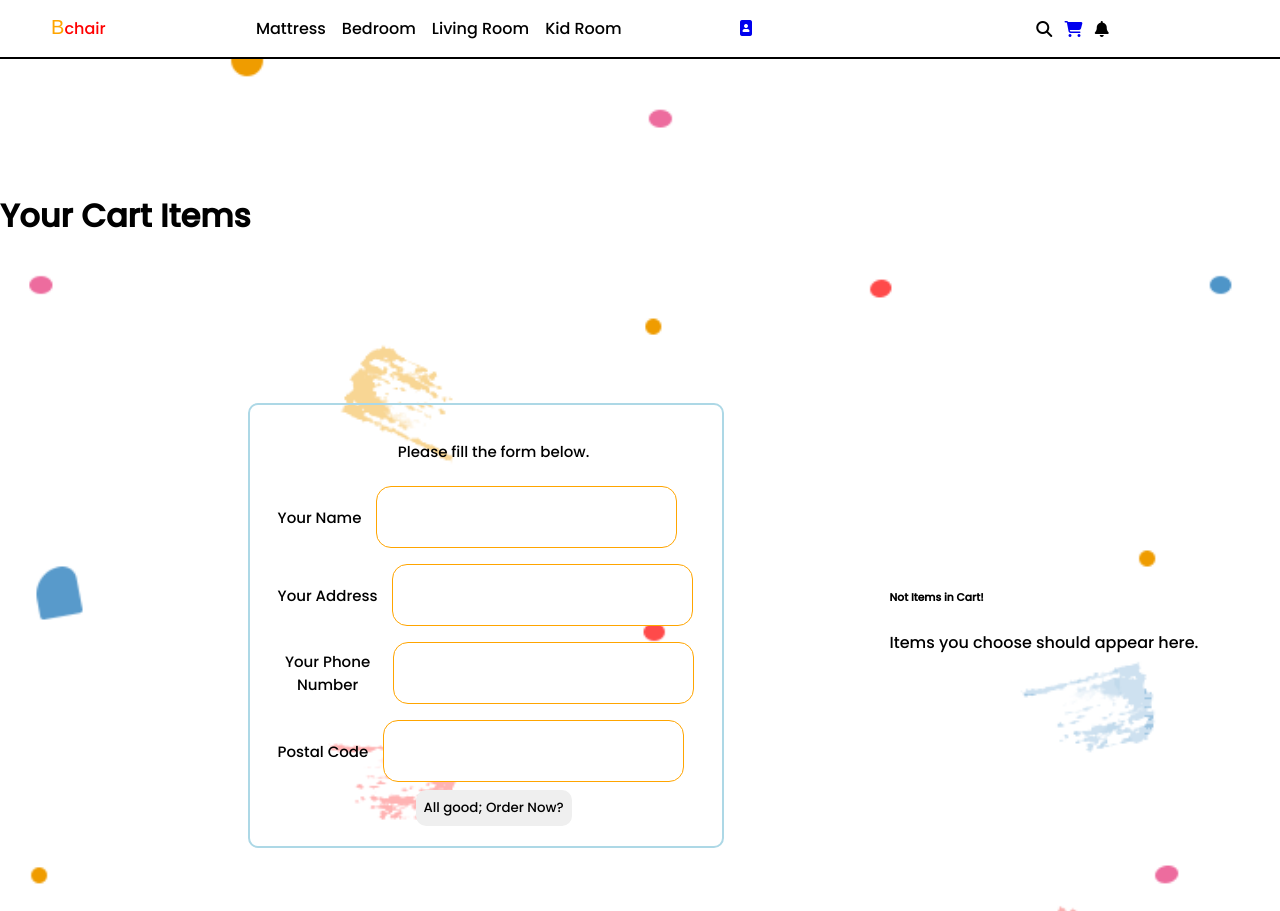
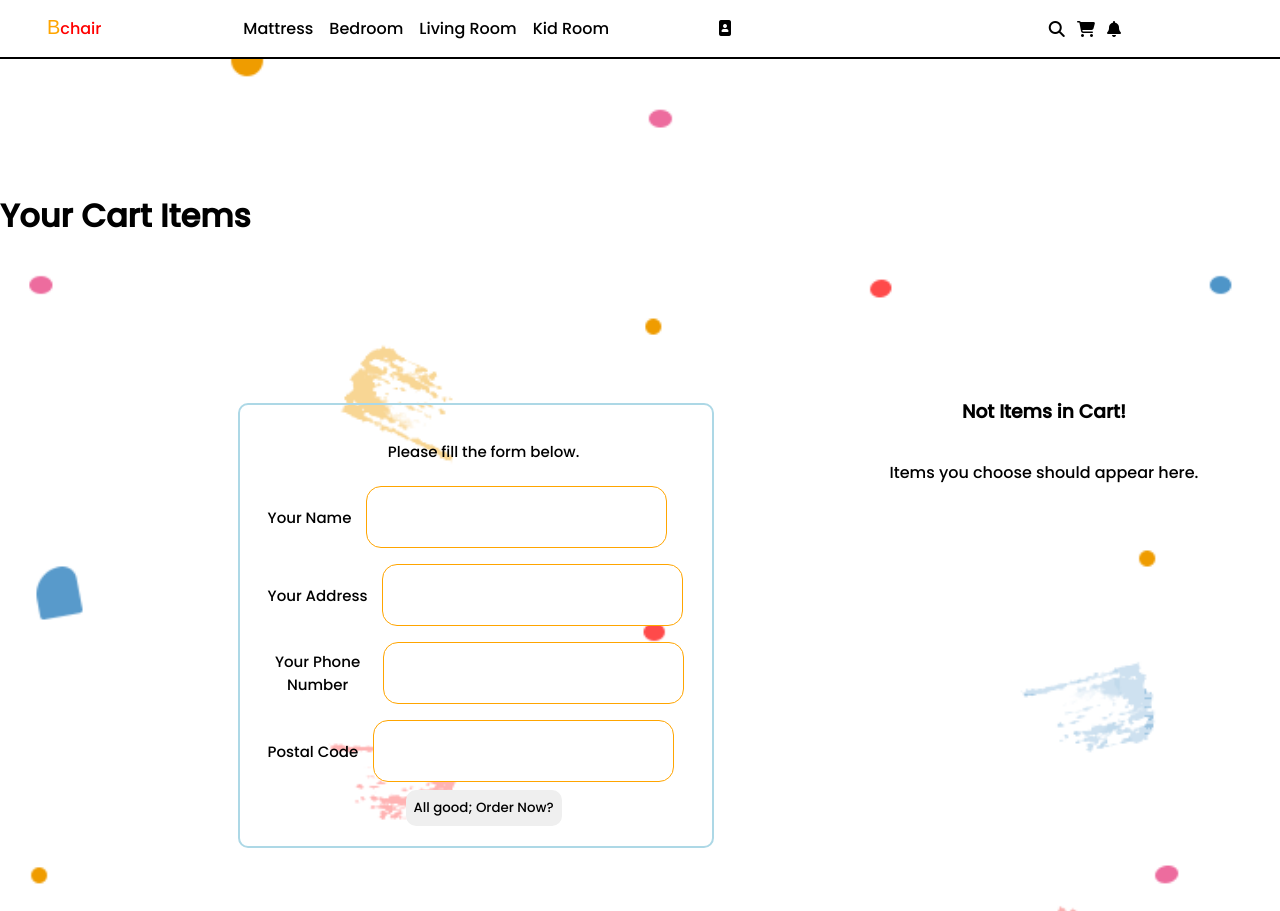
Before and after one commit to Zedtek-me/E-commerce, a Django app: template Ebackend/template/checkout.html in a window 1280 px wide. Shown: the top 911 px of the page. Run offline with Django 4.2, Linux system fonts and the light colour scheme; the template is opened without the code that fills it, so the values that code supplies are empty; some libraries are stand-ins or nearby versions.

Commit message:
worked on checkout page and styles

```diff
--- a/Ebackend/static/css/signin_nd_up.css
+++ b/Ebackend/static/css/signin_nd_up.css
@@ -216,8 +216,20 @@
     margin-bottom: 30px;
 }
 
+.your-order{
+    display: flex;
+    flex-direction: column;
+    justify-content: flex-start;
+    align-items: center;
+    padding: 10px;
+    align-self: flex-start;
+}
+
+#your-order, #p-image, #p-name{
+    margin: 15px;
+}
 .your-order > #p-img{
     width:100%;
     height: 100%;
-    border-radius: 10%;
+    border-radius: 10px;
 }
--- a/Ebackend/static/css/style.css
+++ b/Ebackend/static/css/style.css
@@ -173,6 +173,11 @@
     margin-left: -50px;
     margin-top: -10px;
     cursor: pointer;
+}
+
+.checkout{
+    text-decoration:none;
+    color: black;
 }
 
 /* the add to cart div */
@@ -391,8 +396,13 @@
 
 /* profile icon on the index page */
 .profile{
-    width: 50px;;
+    width: 100px;;
     padding:8px;
+    color: black;
+    text-decoration: none;
+}
+.fa-image-portrait{
+    width: 100%;
 }
 
 .profile-parent{
--- a/Ebackend/template/checkout.html
+++ b/Ebackend/template/checkout.html
@@ -79,26 +79,26 @@
     <div class="your-order">
         <!-- Display text based on whether it's a direct request or from product -->
         {%if request.GET.product_id%}
-                <p id="your-order">Your Order</p>
+                <h3 id="your-order">Your Order</h3>
             {%if user.is_authenticated%}
                 <img src="{{product.product_image.url}}" alt="your item" id="p-img">
-                <p>{{product.product_name}}</p>
+                <p id="p-name">{{product.product_name}}</p>
             {%else%}
                 <img src="{{anonym_product.product_image.url}}" alt="your item" id="p-img">
-                <p>{{anonym_product.product_name}}</p>
+                <p id="p-name">{{anonym_product.product_name}}</p>
             {%endif%}
         {%else%}
             {%if user.is_authenticated%}
                 {%if session_product%}
-                    <p id="your-order">Your Last Viewed Item</p>
+                    <h3 id="your-order">Your Last Viewed Item</h3>
                     <img src="{{session_product.product_image.url}}" alt="your item" id="p-img">
-                    <p>{{session_product.product_name}}</p>
+                    <p id="p-name">{{session_product.product_name}}</p>
                 {%else%}
-                    <h6 id="no-item">Not Items in Cart</h6>
+                    <h3 id="no-item">Not Items in Cart</h3>
                     <p id="instruct">Items you choose should appear here, {{user}}.</p>
                 {%endif%}
             {%else%}
-            <h6 id="no-item">Not Items in Cart!</h6>
+            <h3 id="no-item">Not Items in Cart!</h3>
             <p id="instruct">Items you choose should appear here.</p>
             {%endif%}
         {%endif%}
--- a/Ebackend/template/index.html
+++ b/Ebackend/template/index.html
@@ -19,7 +19,7 @@
                     <input type="hidden" name="product_img" value="../static/img/sofa1.jpg" style="display: none;">
                     <input type="hidden" name="product_id" value="1" style="display: none;" >
                     <input type="hidden" name="price" value="50" style="display: none;" >
-                    <input type="hidden" name="product_name" value="furniture" style="display: none;" >
+                    <input type="hidden" name="product_name" value="Pink Sofa" style="display: none;" >
                     <input type="submit" class="buy" value="Buy Now">
                 </form>
                 <div class="add-to-cart">Add to cart</div>
@@ -41,7 +41,7 @@
                     <input type="hidden" name="product_img" value="../static/img/sofa2.jpg" style="display: none;" >
                     <input type="hidden" name="product_id" value="2" style="display: none;" >
                     <input type="hidden" name="price" value="100" style="display: none;" >
-                    <input type="hidden" name="product_name" value="Second_furniture" style="display: none;" >
+                    <input type="hidden" name="product_name" value="Blue Sofa" style="display: none;" >
                     <input type="submit" class="buy" value="Buy Now">
                 </form>
                 <div class="add-to-cart">Add to cart</div>
```
